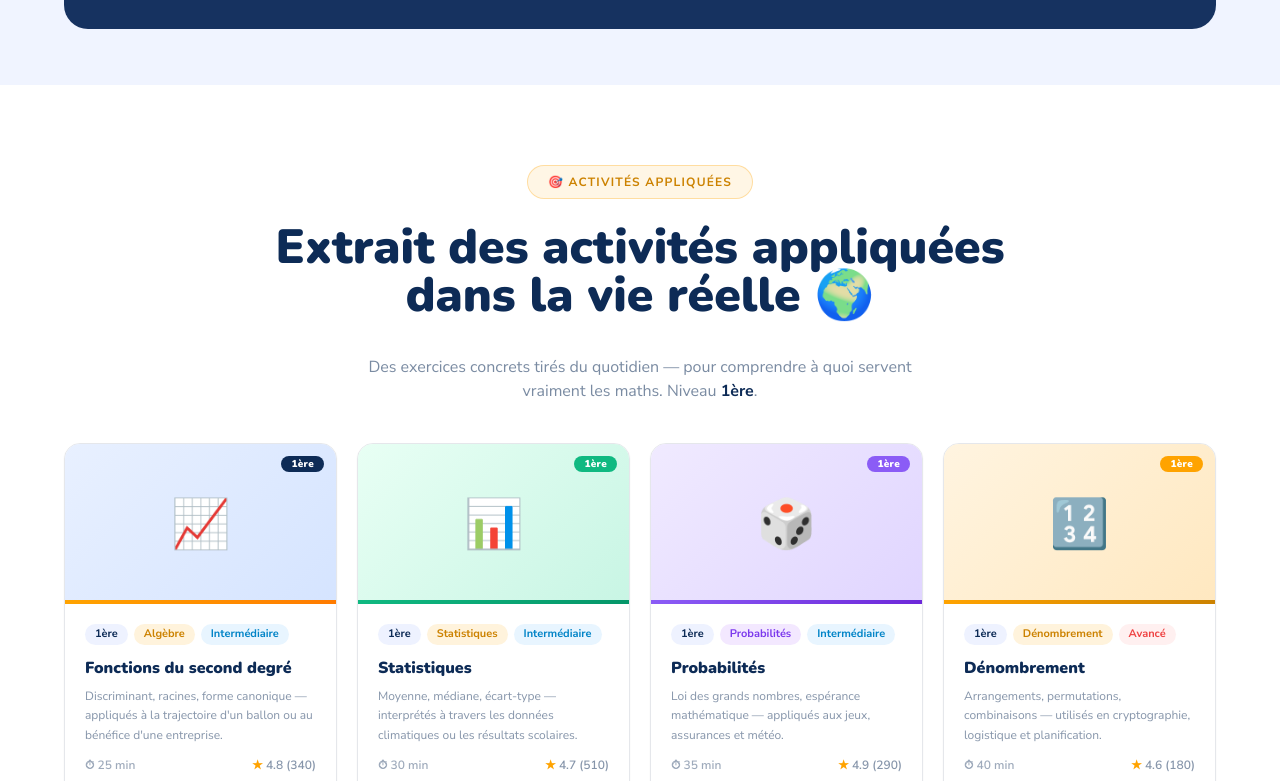
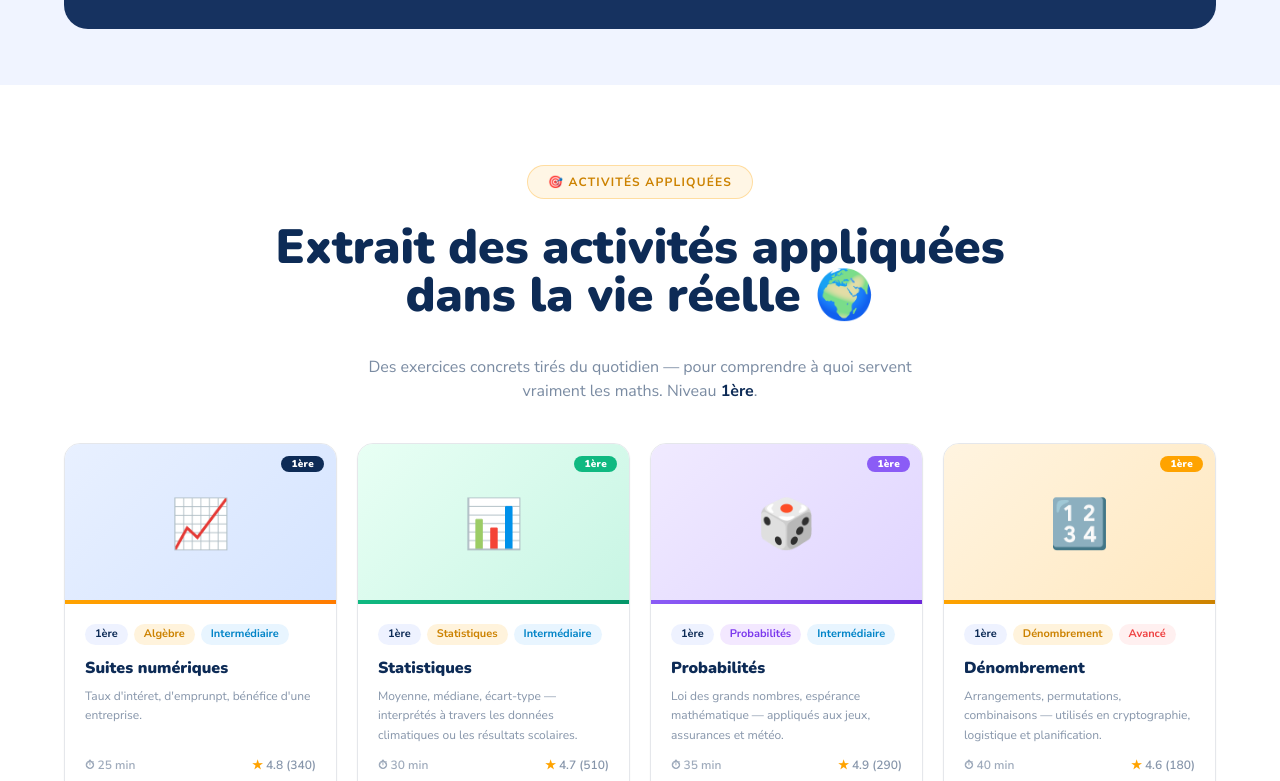
Before and after one commit to elieazaria/mathematikup, a plain HTML site: page index.html in a window 1280 px wide. Shown: the part 2019-2800 px from the top of the page. Drawn offline with nearby package versions, Linux system fonts and the light colour scheme.

Commit message:
ajout suit numérique

```diff
--- a/index.html
+++ b/index.html
@@ -315,7 +315,7 @@
         <a href="#" class="text-[#ffa300] font-bold uline-gold hover:text-[#ffa300] transition-colors
                            inline-flex items-center gap-1 ml-1">
           Accéder à la version premium
-          <span>✨</span>
+          <span> </span>
         </a>
       </p>
 
@@ -681,9 +681,9 @@
             <span class="tag-pill bg-[#E8F5FF] text-[#0284C7]">Intermédiaire</span>
           </div>
           <h3 class="font-black text-[#0d2b56] text-base mb-2 leading-snug"
-              style="font-family:'Nunito',sans-serif;">Fonctions du second degré</h3>
+              style="font-family:'Nunito',sans-serif;">Suites numériques</h3>
           <p class="text-[#0d2b56]/50 text-xs leading-relaxed mb-auto">
-            Discriminant, racines, forme canonique — appliqués à la trajectoire d'un ballon ou au bénéfice d'une entreprise.
+            Taux d'intéret, d'emprunpt, bénéfice d'une entreprise.
           </p>
           <div class="flex items-center justify-between mt-3 text-xs text-[#0d2b56]/40 font-semibold">
             <span>⏱ 25 min</span>
```
